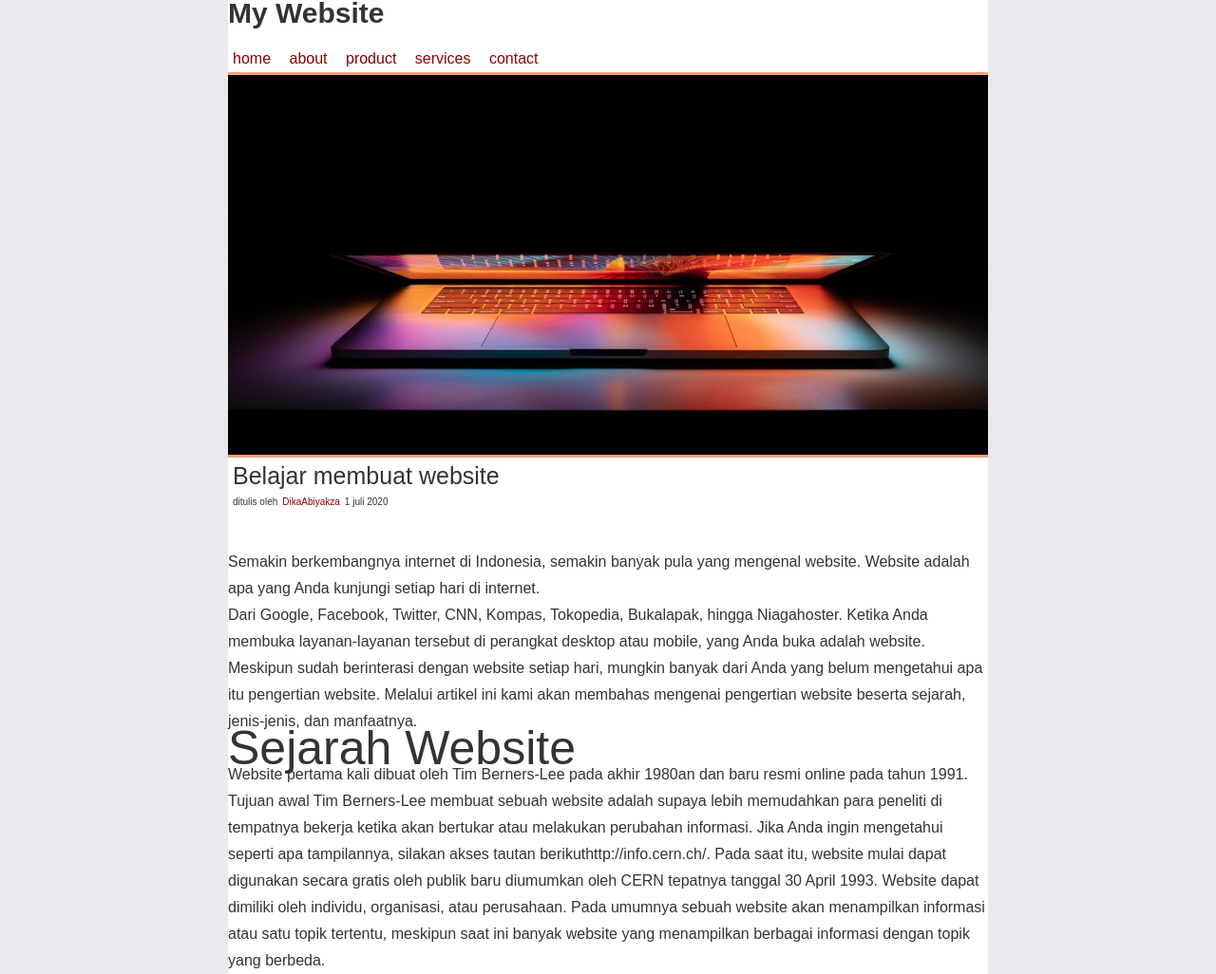
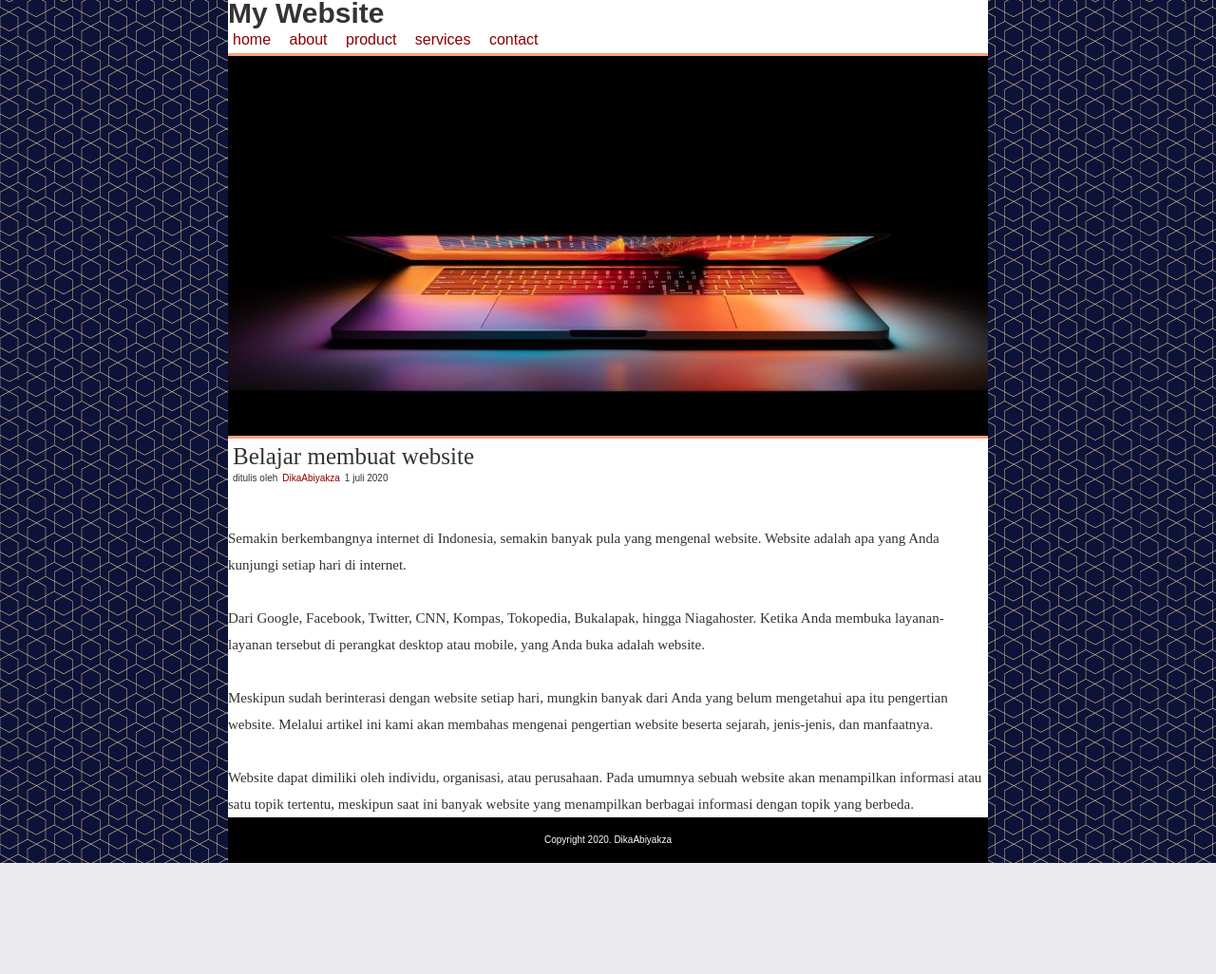
Before and after one commit to dikaabiyakza/latihangit, a plain HTML site: page latihanwebsite.html in a window 1280 px wide. Shown: the whole page at 95% size. After the commit the page ends 909 px from the top, so only its background shows below. Drawn offline with Linux system fonts and the light colour scheme.

Commit message:
penambahan p

```diff
--- a/latihanwebsite.css
+++ b/latihanwebsite.css
@@ -46,10 +46,12 @@ table {
 	border-collapse: collapse;
 	border-spacing: 0;
 }
+
 body {
     font: 16px/28px arial;
     background-color: #eaeaee;
     color: #333333;
+    background-image: url(images/oriental-tiles/oriental-tiles.png);
 }
 .container {
     width: 800px;
@@ -63,9 +65,10 @@ header {
 .header .judul {
     font-size: 30px;
     font-weight: bold;
+
 }
 .header ul li {
-    display: inline-block;
+    display: inline;
     margin-top: 20px;
     margin-right: 5px;
 }
@@ -90,15 +93,27 @@ header {
     background-position: 0 0;
 }
 .content h2 {
-    font-family: inherit;
+    font-family: 'Times New Roman', Times, serif;
     font-size: 25px;
 }
 .content .penulis {
     font-size: 10px;
+    margin-top: -5px;
 }
 .content p {
     margin-bottom: 30px;
+
 }
-.web {
-    font-size: 50px;
+
+.paragraf p {
+    font-size: 15px;
+    font-family: 'Times New Roman', Times, serif;
+
 }
+.footer {
+    background-color:black ;
+    font-size: 10px;
+    color: white;
+    padding: 10px;
+    text-align: center;
+}
--- a/latihanwebsite.html
+++ b/latihanwebsite.html
@@ -23,21 +23,33 @@
                 <p class="penulis">ditulis oleh<a>DikaAbiyakza</a>1 juli 2020</p>
             </div>
 
-            <p>Semakin berkembangnya internet di Indonesia, semakin banyak pula yang mengenal website. Website adalah apa yang Anda kunjungi setiap hari di internet.</p>
+            <div class="paragraf">
 
-            <p>Dari Google, Facebook, Twitter, CNN, Kompas, Tokopedia, Bukalapak, hingga Niagahoster. Ketika Anda membuka layanan-layanan tersebut di perangkat desktop atau mobile, yang Anda buka adalah website.</p>
+                <p>Semakin berkembangnya internet di Indonesia, semakin banyak pula yang mengenal website. Website adalah apa yang Anda kunjungi setiap hari di internet.</p>
 
-            <p>Meskipun sudah berinterasi dengan website setiap hari, mungkin banyak dari Anda yang belum mengetahui apa itu pengertian website. Melalui artikel ini kami akan membahas mengenai pengertian website beserta sejarah, jenis-jenis, dan manfaatnya.</p>
+                <br>
 
-            <div class="web">Sejarah Website</div>
+                <p>Dari Google, Facebook, Twitter, CNN, Kompas, Tokopedia, Bukalapak, hingga Niagahoster. Ketika Anda membuka layanan-layanan tersebut di perangkat desktop atau mobile, yang Anda buka adalah website.</p>
 
-                <p>Website pertama kali dibuat oleh Tim Berners-Lee pada akhir 1980an dan baru resmi online pada tahun 1991.
+                <br>
 
-                Tujuan awal Tim Berners-Lee membuat sebuah website adalah supaya lebih memudahkan para peneliti di tempatnya bekerja ketika akan bertukar atau melakukan perubahan informasi.
+                <p>Meskipun sudah berinterasi dengan website setiap hari, mungkin banyak dari Anda yang belum mengetahui apa itu pengertian website. Melalui artikel ini kami akan membahas mengenai pengertian website beserta sejarah, jenis-jenis, dan manfaatnya.</p>
 
-                Jika Anda ingin mengetahui seperti apa tampilannya, silakan akses tautan berikut<span>http://info.cern.ch/.</span> Pada saat itu, website mulai dapat digunakan secara gratis oleh publik baru diumumkan oleh CERN tepatnya tanggal 30 April 1993.
+                <br>
 
-                Website dapat dimiliki oleh individu, organisasi, atau perusahaan. Pada umumnya sebuah website akan menampilkan informasi atau satu topik tertentu, meskipun saat ini banyak website yang menampilkan berbagai informasi dengan topik yang berbeda.</p>
+                <p>Website dapat dimiliki oleh individu, organisasi, atau perusahaan. Pada umumnya sebuah website akan menampilkan informasi atau satu topik tertentu, meskipun saat ini banyak website yang menampilkan berbagai informasi dengan topik yang berbeda.</p>
+
+
+            </div>
+
+
+            <div class="footer">
+                <p class="copy">Copyright 2020. DikaAbiyakza</p>
+            </div>
+
+
+
+
         </div>
     </div>
 </body>
```
Also changed, not shown: images/oriental-tiles/oriental-tiles.png (added), images/oriental-tiles/readme.txt (added).
